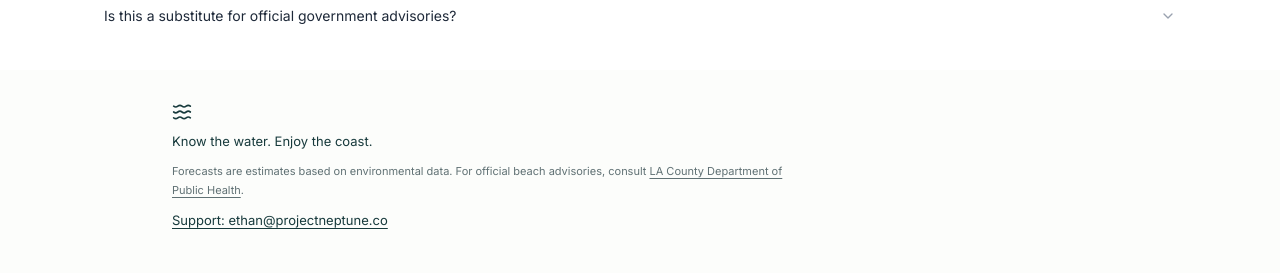
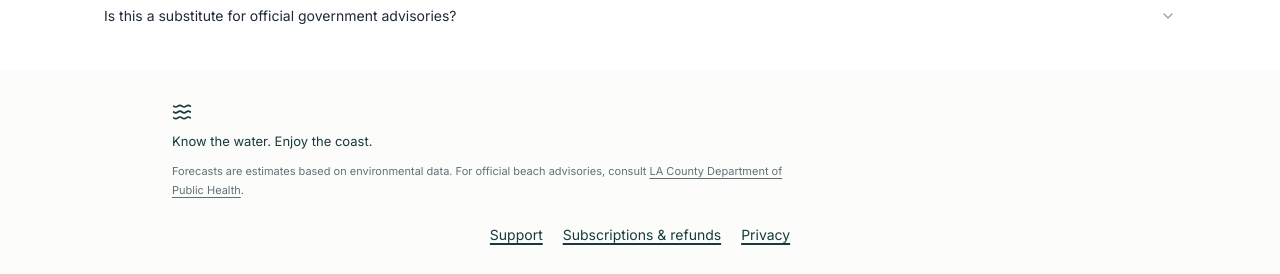
Before and after one commit to eymoney13/hermosa-pilot-dashboard, a Next.js app: page /sandbox in a window 1280 px wide. Shown: the part 2022-2296 px from the top of the page. Built offline with nearby package versions, Linux system fonts and the light colour scheme; no server answers; what @opentelemetry/exporter-logs-otlp-http, @opentelemetry/resources, @opentelemetry/sdk-logs would draw is missing.

Commit message:
Publish owner-approved Pro subscription and privacy pages

```diff
--- a/app/pro/start/page.tsx
+++ b/app/pro/start/page.tsx
@@ -1,3 +1,4 @@
+import SandboxSupportLinks from "@/components/sandbox/SandboxSupportLinks";
 import { notFound, redirect } from "next/navigation";
 import Link from "next/link";
 import { isClerkConfigured } from "@/lib/clerkConfig";
@@ -31,5 +32,6 @@ export default async function Start({ searchParams }: { searchParams: Promise<{f
     <p className="mt-4 text-sm text-gray-600">Full refund within 7 days of your first purchase. For refunds or support, email <a className="underline" href="mailto:ethan@projectneptune.co">ethan@projectneptune.co</a>.</p>
     <p className="mt-6"><Link href="/pro/recover" className="underline">Already paid? Activate your purchase</Link></p>
     <p className="mt-4"><Link href="/sandbox" className="underline">Back to free water quality</Link></p>
+    <SandboxSupportLinks />
   </main>;
 }
--- /dev/null
+++ b/app/sandbox/privacy/page.tsx
@@ -0,0 +1,6 @@
+import Page from "@/components/sandbox/SandboxPolicyPage";
+export const metadata = {title:"Neptune Privacy"};
+export default function Policy() {return <Page title="Privacy"><p>{"You can view today’s water quality without an account. For Pro, Neptune uses your checkout email, account identifier, subscription status, billing-period information, and payment-provider identifiers to provide access. Following beaches stores your email, selected beaches, and alert-delivery records."}</p>
+<p>{"Stripe processes payment and billing details; Neptune stores subscription references rather than full card numbers. Clerk manages authentication, Neon hosts the database, Google Workspace/Gmail sends emails, and Vercel hosts the dashboard and provides analytics. PostHog provides usage analytics and error reporting."}</p>
+<p>{"Authentication uses cookies. Analytics and operational logs may include pages visited, interactions, browser/device details, and request information to understand use and investigate errors. Browser privacy settings may restrict cookies or analytics."}</p>
+<p>{"Manage alert choices on the dashboard or unsubscribe through an alert email. Contact ethan@projectneptune.co to request access, correction, or deletion of your information. Identity verification may be needed. Billing and operational records may be retained for transactions, disputes, or legal obligations. Canceling a subscription does not automatically delete your account."}</p></Page>;}
--- /dev/null
+++ b/app/sandbox/terms/page.tsx
@@ -0,0 +1,5 @@
+import Page from "@/components/sandbox/SandboxPolicyPage";
+export const metadata = {title:"Neptune Subscriptions & refunds"};
+export default function Policy() {return <Page title="Subscriptions & refunds"><p>{"Today’s water-quality dashboard is free without an account. Neptune Pro costs $5/month or $40/year, depending on the plan selected at checkout, and renews automatically until canceled. Cancel renewal through billing settings; access continues through the paid period. Canceling renewal does not itself request a refund."}</p>
+<p>{"Full refund within 7 days of the first Neptune Pro purchase. Request it from your checkout email at ethan@projectneptune.co. This first-purchase guarantee does not apply to renewals."}</p>
+<p>{"Forecasts are estimates, not current lab results or official advisories. Always follow official beach advisories. Contact ethan@projectneptune.co for support."}</p></Page>;}
--- a/components/sandbox/SandboxDashboard.tsx
+++ b/components/sandbox/SandboxDashboard.tsx
@@ -1,4 +1,5 @@
 "use client";
+import SandboxSupportLinks from "@/components/sandbox/SandboxSupportLinks";
 
 import { useRef, useState, type ReactNode } from "react";
 import Link from "next/link";
@@ -92,7 +93,7 @@ export default function SandboxDashboard({ beaches, predictionDate, fallbackCent
         )}
       </div>
       <div className={s.faq}>{faq}</div>
-      <footer className={s.footer}><Waves size={20} /><p>Know the water. Enjoy the coast.</p><small>Forecasts are estimates based on environmental data. For official beach advisories, consult <a href={advisory.href} target="_blank" rel="noopener noreferrer">{advisory.label}</a>.</small><p><a href="mailto:ethan@projectneptune.co">Support: ethan@projectneptune.co</a></p></footer>
+      <footer className={s.footer}><Waves size={20} /><p>Know the water. Enjoy the coast.</p><small>Forecasts are estimates based on environmental data. For official beach advisories, consult <a href={advisory.href} target="_blank" rel="noopener noreferrer">{advisory.label}</a>.</small><SandboxSupportLinks /></footer>
     </main>
   );
 }
--- /dev/null
+++ b/components/sandbox/SandboxPolicyPage.tsx
@@ -0,0 +1,6 @@
+import type { ReactNode } from "react";
+import Link from "next/link";
+import SandboxSupportLinks from "./SandboxSupportLinks";
+export default function SandboxPolicyPage({title, children}: {title:string;children:ReactNode}) {
+  return <main className="mx-auto max-w-2xl px-6 py-14 text-slate-800"><Link className="text-sm text-teal-800 underline" href="/sandbox">← Back to free water quality</Link><p className="mt-12 text-sm font-semibold tracking-widest text-teal-800">PROJECT NEPTUNE</p><h1 className="mt-4 text-4xl font-semibold tracking-tight">{title}</h1><div className="mt-8 space-y-6 leading-7">{children}</div><div className="mt-12 border-t border-slate-200 pt-4"><SandboxSupportLinks /></div></main>;
+}
--- /dev/null
+++ b/components/sandbox/SandboxSupportLinks.tsx
@@ -0,0 +1,4 @@
+import Link from "next/link";
+export default function SandboxSupportLinks() {
+  return <nav aria-label="Support and policies" className="mt-6 flex flex-wrap justify-center gap-x-5 gap-y-3 text-sm underline underline-offset-4"><a href="mailto:ethan@projectneptune.co">Support</a><Link href="/sandbox/terms">Subscriptions & refunds</Link><Link href="/sandbox/privacy">Privacy</Link></nav>;
+}
```
Also changed, not shown: 2 other files (tests, documents, lock files or other folders).
